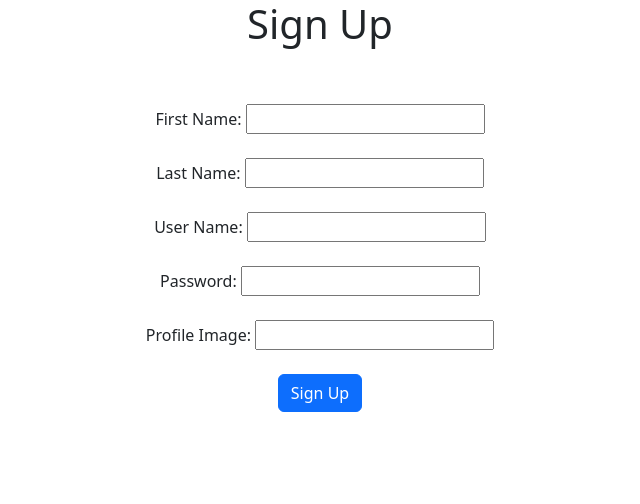
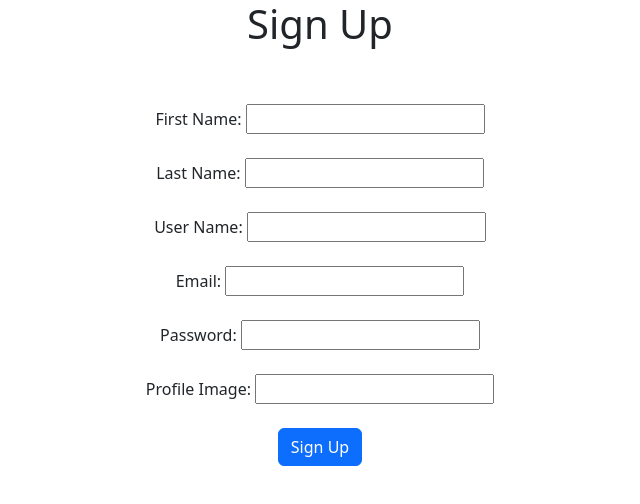
Before and after one commit to Archishmaan74/LoginAuth, an Angular app in the folder frontend/: page /signup in a window 1280 px wide. Shown: the top 504 px of the page, without its empty margins (320-960 px from the left). Built offline with nearby package versions, Linux system fonts and the light colour scheme.

Commit message:
binded elements in signup

```diff
--- a/frontend/src/app/signup/signup.component.html
+++ b/frontend/src/app/signup/signup.component.html
@@ -3,13 +3,14 @@
         <h1>Sign Up</h1>
     </div><br><br>
     <div style="text-align: center;">
-        First Name: <input type="text" required><br><br>
-        Last Name: <input type="text" required> <br><br>
-        User Name: <input type="text" required><br><br>
-        Password: <input type="text" required><br><br>
-        Profile Image: <input type="text" required><br><br>
+        First Name: <input type="text" [(ngModel)]="data.firstName" required><br><br>
+        Last Name: <input type="text" [(ngModel)]="data.lastName" required> <br><br>
+        User Name: <input type="text" [(ngModel)]="data.usrName" required><br><br>
+        Email: <input type="text" [(ngModel)]="data.email" required><br><br>
+        Password: <input type="text" [(ngModel)]="data.password" required><br><br>
+        Profile Image: <input type="text" [(ngModel)]="data.profileImage" ><br><br>
     </div>
     <div style="text-align: center;">
-        <button class="btn btn-primary">Sign Up</button>
+        <button class="btn btn-primary" (click)="signIn(data)">Sign Up</button>
     </div>
 </div>
```
